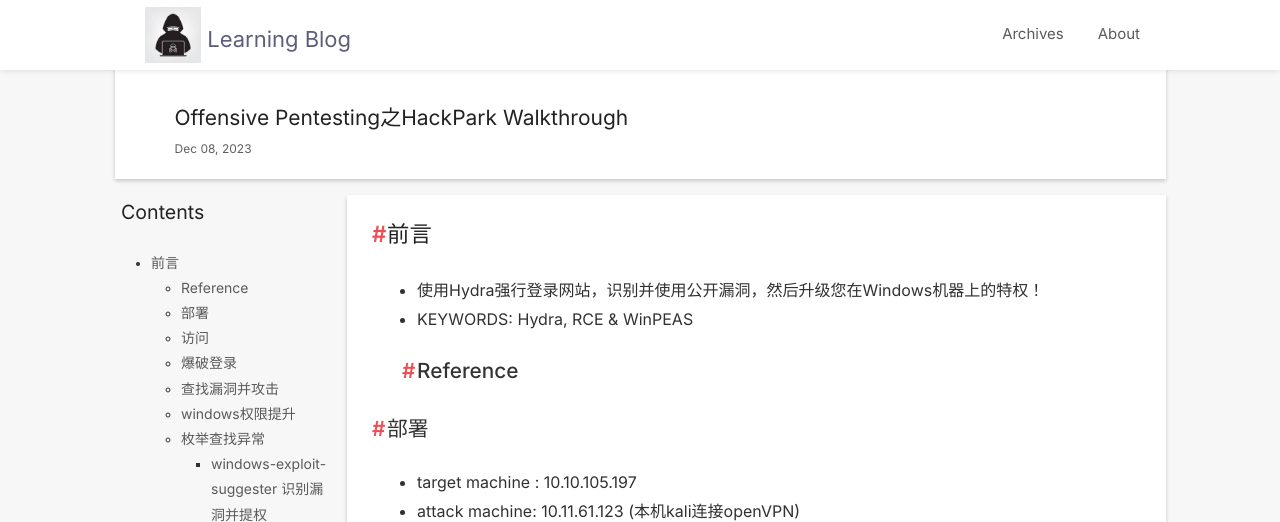
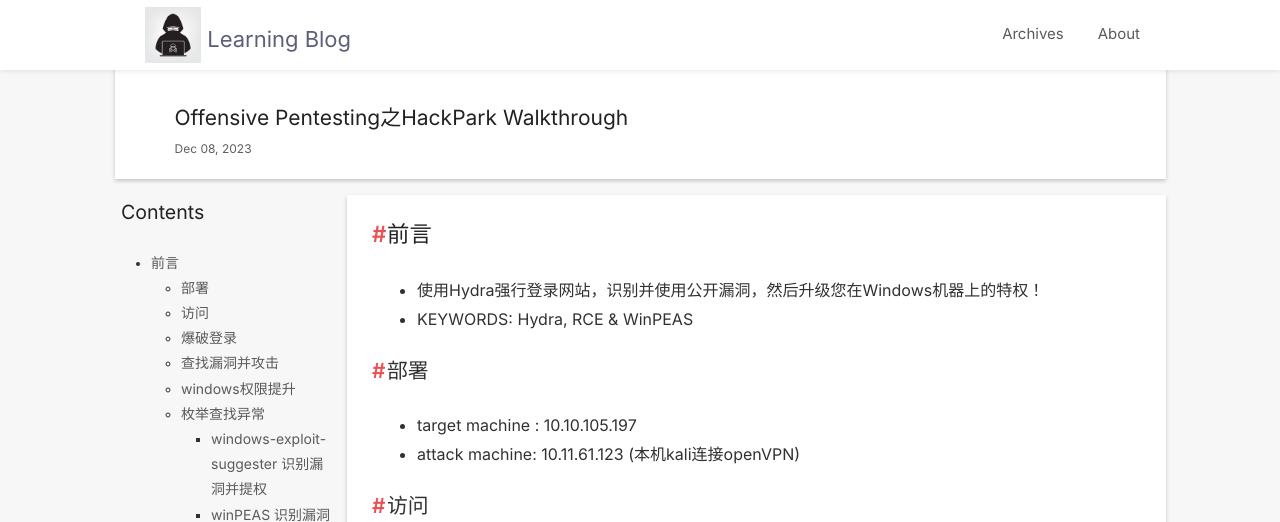
Before and after one commit to JWlovelearning/JWlovelearning.github.io, a Jekyll site: the page built from _posts/2023-12-08-post.md, in a window 1280 px wide and 900 px high, cut to the strip 0-522 px from the top of the window. Built offline with Jekyll 4.4.1, drawn with Linux system fonts in a browser that asks for light colours; nearby versions of some CDN libraries; comment, search, counter and statistics services are not loaded.

Commit message:
Update 2023-12-08-post.md

```diff
--- a/_posts/2023-12-08-post.md
+++ b/_posts/2023-12-08-post.md
@@ -16,7 +16,6 @@ icon: note
 + 使用Hydra强行登录网站，识别并使用公开漏洞，然后升级您在Windows机器上的特权！
 
 + KEYWORDS: Hydra, RCE & WinPEAS
-## Reference
 
 ## 部署
 
```
